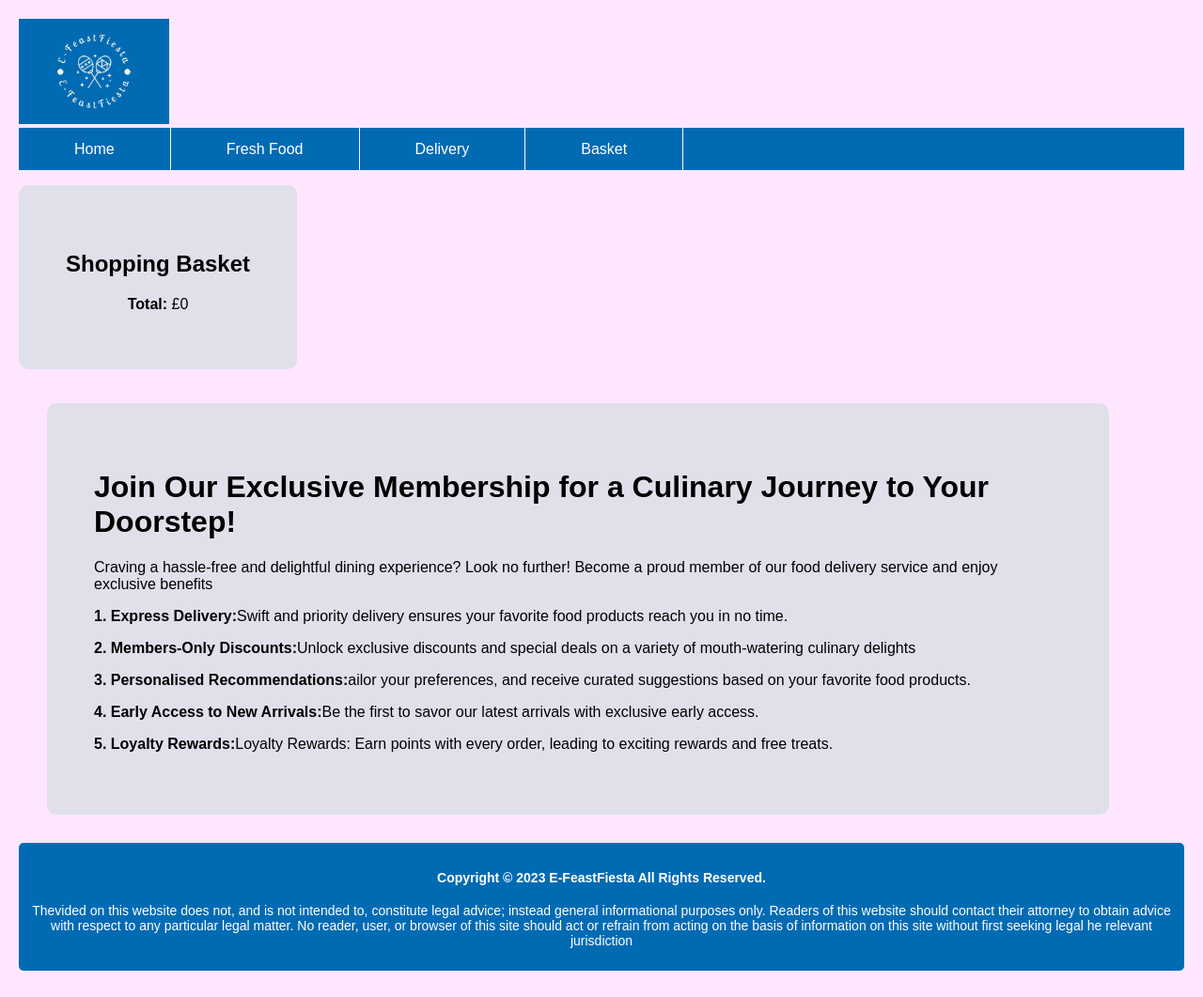
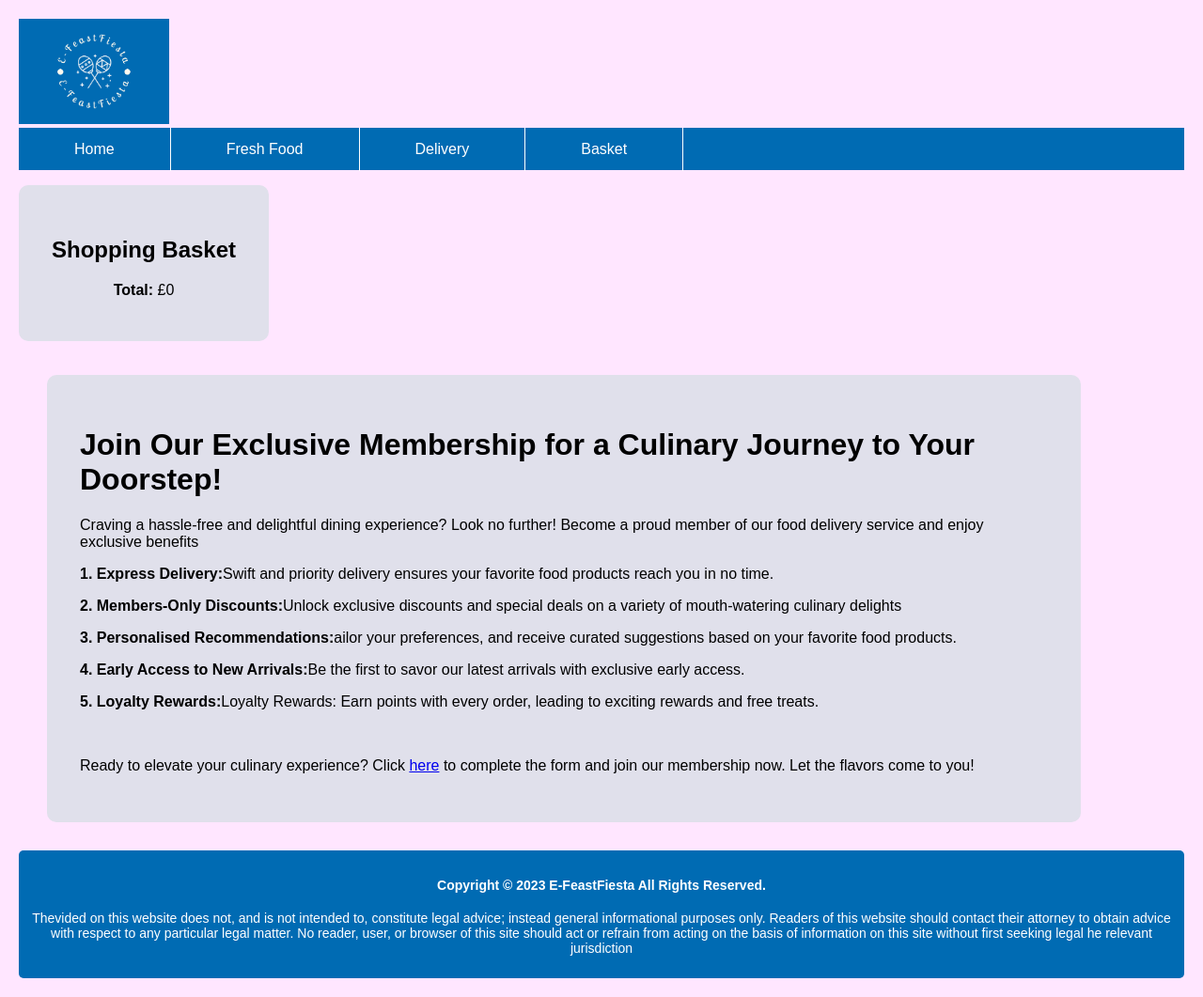
Before and after one commit to diegoperez18/set09103_labs, a Flask app: page /cart in a window 1280 px wide. Shown: the whole page at 94% size. Before the commit the page ends 1033 px from the top, so only its background shows below. Run offline with Flask 3, Linux system fonts and the light colour scheme.

Commit message:
basketFix

```diff
--- a/static/css/styles.css
+++ b/static/css/styles.css
@@ -90,7 +90,7 @@ form {
 
 #basket-list {
 	max-width: 800px;
-	padding: 50px;
+	padding: 35px;
 	background-color: #e0e0eb;
 	border-radius: 10px;
 	text-align: center;
@@ -100,7 +100,7 @@ form {
 #rico {
 	 max-width: 1030px;
 	 margin: 20px 30px;
-	 padding: 50px;
+	 padding: 35px;
 	 background-color: #e0e0eb;
 	 border-radius: 10px;
 }
--- a/templates/cart.html
+++ b/templates/cart.html
@@ -45,7 +45,8 @@
 	<p><strong>3. Personalised Recommendations:</strong>ailor your preferences, and receive curated suggestions based on your favorite food products.</p>
 	<p><strong>4. Early Access to New Arrivals:</strong>Be the first to savor our latest arrivals with exclusive early access.</p>
 	<p><strong>5. Loyalty Rewards:</strong>Loyalty Rewards: Earn points with every order, leading to exciting rewards and free treats.</p>
-
+	<br>
+	<p>Ready to elevate your culinary experience? Click <a href="{{ url_for('fresh') }}">here</a> to complete the form and join our membership now. Let the flavors come to you!</p>
 </ul>
 
 
```
